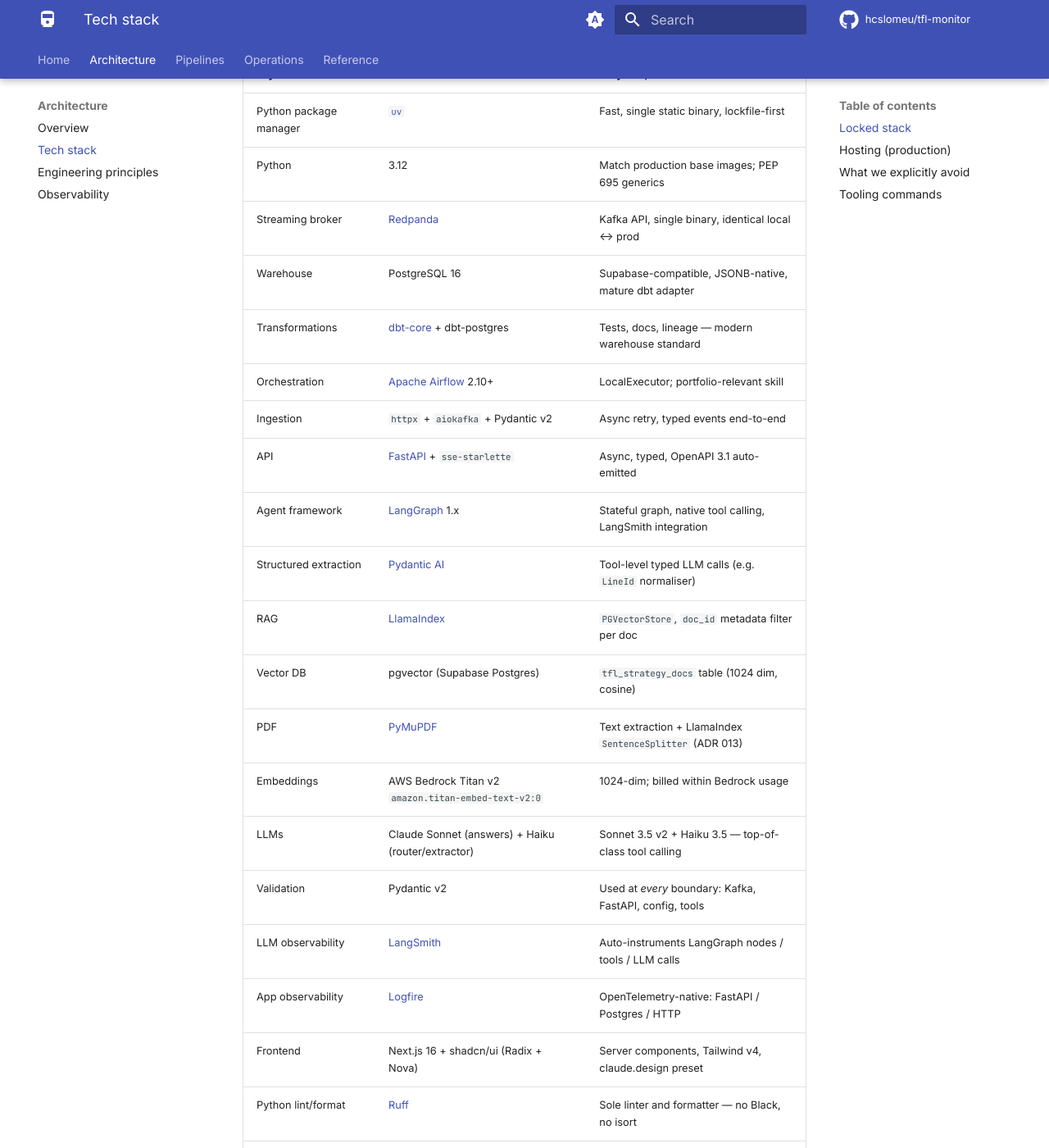
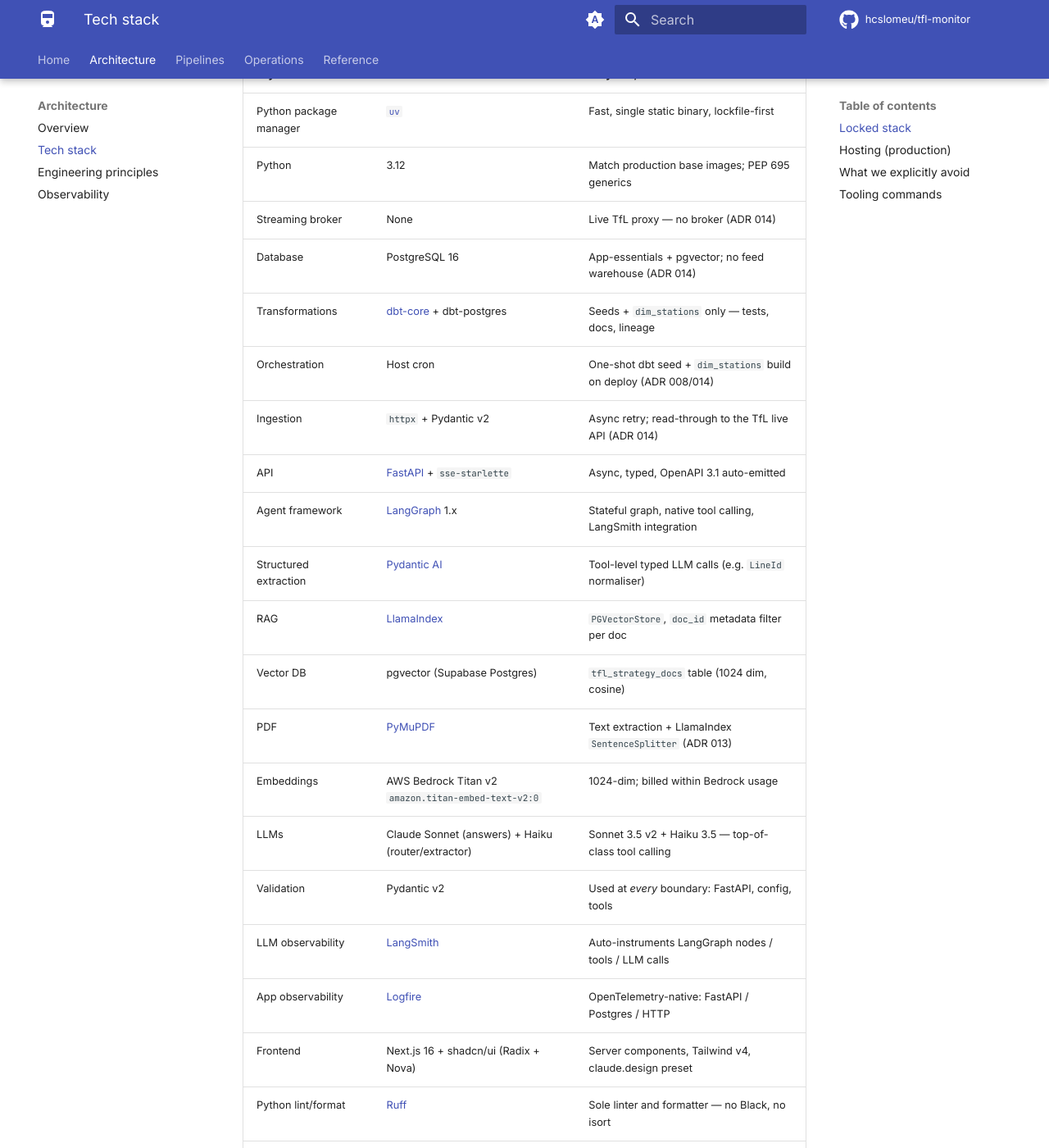
Before and after one commit to hcslomeu/tfl-monitor, an MkDocs documentation site: the page built from docs/stack.md, in a window 1280 px wide and 1400 px high, scrolled down 343 px. Shown: the whole window at 82% size. Built offline with MkDocs 1.6.1 and Material for MkDocs 9.7.7, drawn with Linux system fonts in a browser that asks for light colours; comment, search, counter and statistics services are not loaded; some of the changed text lies outside the part shown.

Commit message:
docs(TM-34): ADR 014 decommission warehouse for live TfL proxy + RAG
Records the decision to drop the raw.* warehouse and the Kafka/Redpanda broker and serve TfL state live on demand, keeping the pgvector RAG store. Supersedes ADR 001 (broker) and ADR 005 (raw-table defaults). Updates the CLAUDE.md stack table, docs/stack.md, docs/adrs.md, PROGRESS.md, and current-wp.md to match.

````diff
--- a/docs/stack.md
+++ b/docs/stack.md
@@ -9,11 +9,11 @@ Every choice is locked unless an ADR overrides it. The rejection column says
 |-------|--------|-------------------------------|
 | Python package manager | [`uv`](https://docs.astral.sh/uv/) | Fast, single static binary, lockfile-first |
 | Python | 3.12 | Match production base images; PEP 695 generics |
-| Streaming broker | [Redpanda](https://redpanda.com/) | Kafka API, single binary, identical local ↔ prod |
-| Warehouse | PostgreSQL 16 | Supabase-compatible, JSONB-native, mature dbt adapter |
-| Transformations | [dbt-core](https://www.getdbt.com/) + dbt-postgres | Tests, docs, lineage — modern warehouse standard |
-| Orchestration | [Apache Airflow](https://airflow.apache.org/) 2.10+ | LocalExecutor; portfolio-relevant skill |
-| Ingestion | `httpx` + `aiokafka` + Pydantic v2 | Async retry, typed events end-to-end |
+| Streaming broker | None | Live TfL proxy — no broker (ADR 014) |
+| Database | PostgreSQL 16 | App-essentials + pgvector; no feed warehouse (ADR 014) |
+| Transformations | [dbt-core](https://www.getdbt.com/) + dbt-postgres | Seeds + `dim_stations` only — tests, docs, lineage |
+| Orchestration | Host cron | One-shot dbt seed + `dim_stations` build on deploy (ADR 008/014) |
+| Ingestion | `httpx` + Pydantic v2 | Async retry; read-through to the TfL live API (ADR 014) |
 | API | [FastAPI](https://fastapi.tiangolo.com/) + `sse-starlette` | Async, typed, OpenAPI 3.1 auto-emitted |
 | Agent framework | [LangGraph](https://langchain-ai.github.io/langgraph/) 1.x | Stateful graph, native tool calling, LangSmith integration |
 | Structured extraction | [Pydantic AI](https://ai.pydantic.dev/) | Tool-level typed LLM calls (e.g. `LineId` normaliser) |
@@ -22,7 +22,7 @@ Every choice is locked unless an ADR overrides it. The rejection column says
 | PDF | [PyMuPDF](https://pymupdf.readthedocs.io/) | Text extraction + LlamaIndex `SentenceSplitter` (ADR 013) |
 | Embeddings | AWS Bedrock Titan v2 `amazon.titan-embed-text-v2:0` | 1024-dim; billed within Bedrock usage |
 | LLMs | Claude Sonnet (answers) + Haiku (router/extractor) | Sonnet 3.5 v2 + Haiku 3.5 — top-of-class tool calling |
-| Validation | Pydantic v2 | Used at *every* boundary: Kafka, FastAPI, config, tools |
+| Validation | Pydantic v2 | Used at *every* boundary: FastAPI, config, tools |
 | LLM observability | [LangSmith](https://www.langchain.com/langsmith) | Auto-instruments LangGraph nodes / tools / LLM calls |
 | App observability | [Logfire](https://logfire.pydantic.dev/) | OpenTelemetry-native: FastAPI / Postgres / HTTP |
 | Frontend | Next.js 16 + shadcn/ui (Radix + Nova) | Server components, Tailwind v4, claude.design preset |
@@ -39,7 +39,6 @@ Every choice is locked unless an ADR overrides it. The rejection column says
 | Backend compute | AWS EC2 t4g.small spot, single instance | ~$4/mo |
 | LLM | AWS Bedrock (`us-east-1`) | ~$2-3/mo at portfolio traffic |
 | Postgres | Supabase free | $0 |
-| Kafka | Redpanda Cloud Serverless free | $0 |
 | Vector DB | pgvector (in Supabase Postgres) | $0 |
 | Frontend | Vercel hobby free | $0 |
 | Image registry | GHCR (public repo) | $0 |
@@ -91,6 +90,6 @@ The two entry-points an outside reader needs:
 
     ```bash
     make check     # chains all of the above
-    make up        # boots Postgres + Redpanda + Airflow locally
+    make up        # boots Postgres locally
     make seed      # loads fixtures into local Postgres
     ```
````
Also changed, not shown: .claude/adrs/014-decommission-warehouse-live-proxy.md (added, +90 -0 lines), .claude/current-wp.md (+2 -0 lines), CLAUDE.md (+5 -6 lines), PROGRESS.md (+1 -0 lines), docs/adrs.md (+3 -2 lines).
